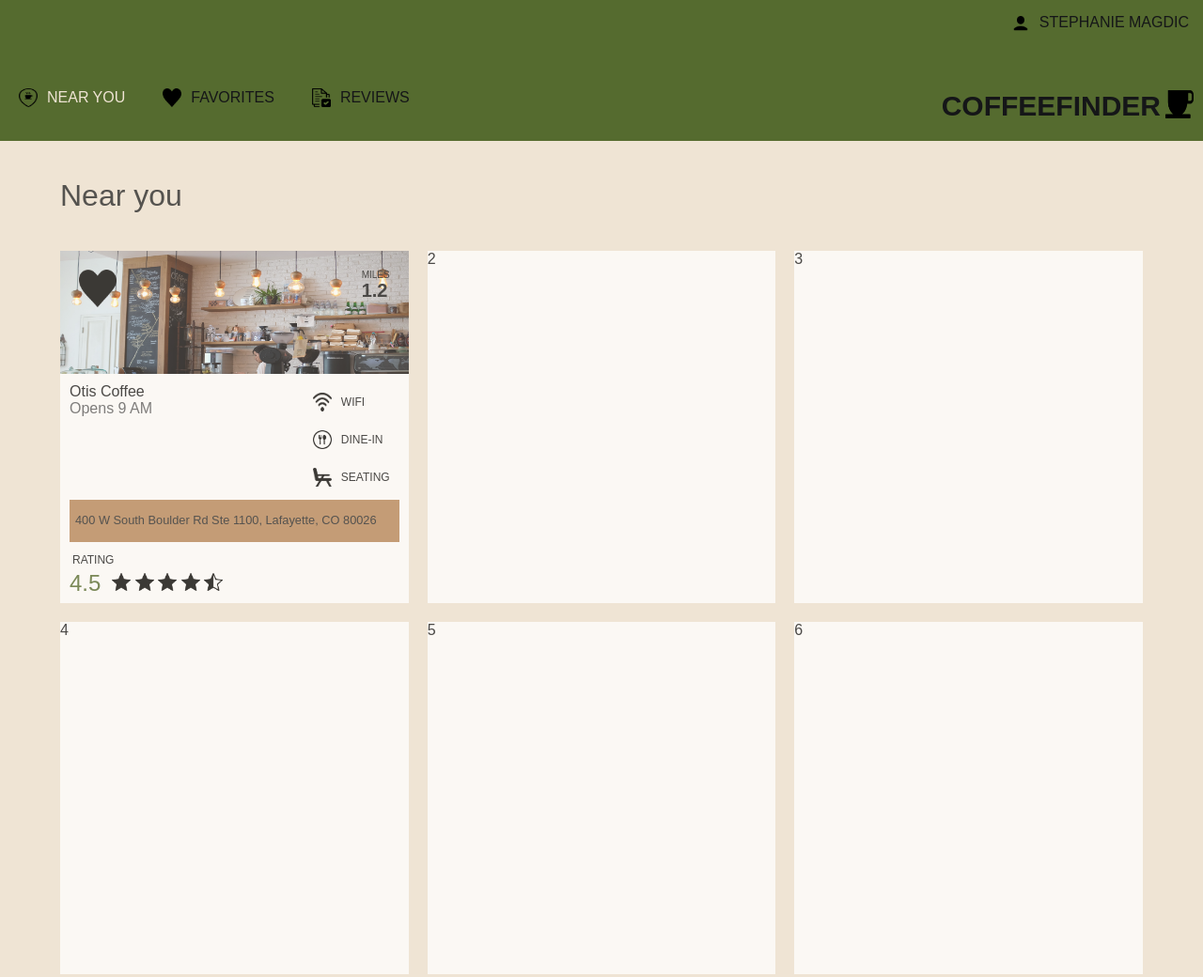
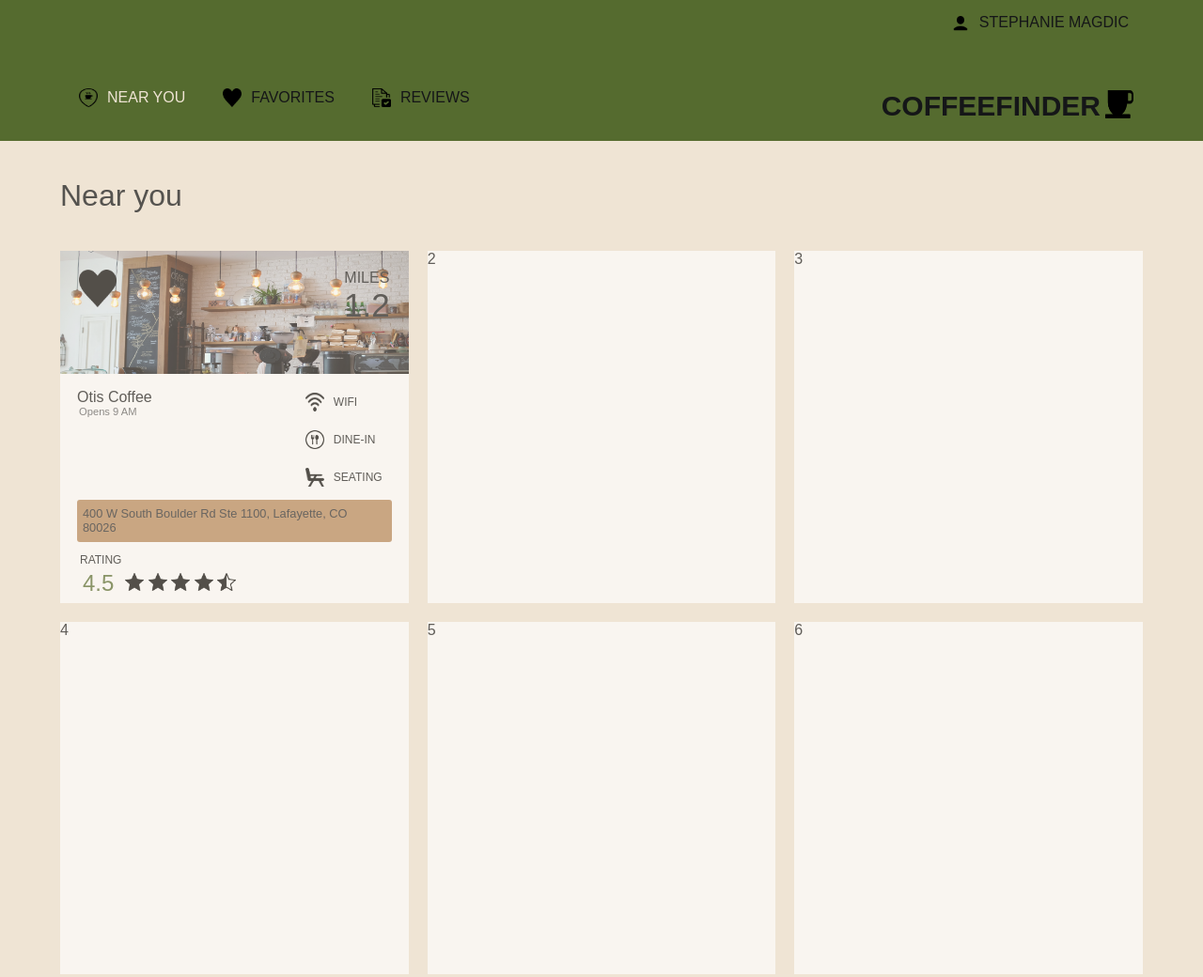
Before and after one commit to stephaniemagdic/static-comp1, a website: page index.html in a window 1280 px wide. Shown: the top 1040 px of the page at 94% size. Drawn offline with Linux system fonts and the light colour scheme.

Commit message:
Fix card top opacity and text

```diff
--- a/css/styles.css
+++ b/css/styles.css
@@ -42,9 +42,15 @@ img {
   margin: 0 auto;
 }
 
-main {
+main, .header-container {
   width: 90%;
   margin: 0 auto;
+}
+
+.header-container {
+  display: flex;
+  flex-direction: row;
+  justify-content: space-between;
 }
 
 body {
@@ -161,7 +167,7 @@ li {
   flex-direction: column;
   background-color: white;
   min-height: 375px;
-  opacity: 0.75;
+  opacity: 0.65;
 }
 
 /* -------- CARD TOP -------- */
@@ -181,15 +187,17 @@ li {
   display: flex;
   flex-direction: column;
   margin: 20px;
+  align-items: center;
+
 }
 
 .miles-label {
-font-size: 10px;
+font-size: 16px;
 }
 
 .miles {
-font-size: 20px;
-font-weight: 700;
+font-size: 35px;
+font-weight: 500;
 /* line-height: ; */
 }
 
@@ -253,8 +261,8 @@ card-image-7 {
   display: flex;
   justify-content: space-between;
   height: 51%;
-  margin-left: 10px;
-  margin-right: 10px;
+  margin-left: 18px;
+  margin-right: 18px;
 }
 /* within details */
 .name-and-hours {
@@ -262,6 +270,7 @@ card-image-7 {
   flex-direction: column;
   /* background-color: bisque; */
   flex: 1;
+  margin-top: 6px;
 }
 
 .shop-name, .hours {
@@ -277,12 +286,15 @@ card-image-7 {
 .hours {
   margin-top: 0px;
   color: hsl(225, 2%, 36%);
+  font-size: .7em;
+  margin-left: 2px;
 }
 
 .shop-features {
   display: flex;
   flex-direction: column;
   justify-content: space-around;
+  /* margin-right: 15px; */
 
   margin-top: 10px;
   /* flex: 1;
@@ -319,10 +331,11 @@ card-image-7 {
   background-color: #b68557 ;
   height: 22%;
   align-items: center;
-  margin-left: 10px;
-  margin-right: 10px;
+  margin-left: 18px;
+  margin-right: 18px;
   margin-top: 10px;
   margin-bottom: 10px;
+  border-radius: 3px;
 
 
 }
@@ -331,6 +344,7 @@ card-image-7 {
  color: hsl(240, 1%, 14%);
  padding: 6px;
  font-size: .8em;
+ /* font-weight: 1.5em; */
  padding-right: 15px;
 }
 
@@ -338,8 +352,8 @@ card-image-7 {
   display: flex;
   flex-direction: column;
   height: 27%;
-  margin-left: 10px;
-  margin-right: 10px;
+  margin-left: 18px;
+  margin-right: 18px;
   /* margin: 10px; */
 }
 
@@ -352,12 +366,14 @@ card-image-7 {
   font-size: 1.5em;
   color: #556b2f;
   margin-right: 12px;
+  margin-left: 6px;
 }
 
 /* within-rating-container */
 .num-rating-container {
 
   display: flex;
+  align-items: center;
 }
 
 .star-container {
--- a/index.html
+++ b/index.html
@@ -9,6 +9,8 @@
   </head>
   <body>
     <header class="main-header">
+      <div class="header-container">
+
         <nav class="nav hide-for-mobile">
           <ol>
             <li class="nearby">
@@ -36,6 +38,8 @@
             <img class="coffee-cup" src="./assets/tea-cup.png" alt="coffee cup">
           </span>
         </div>
+      </div>
+
     </header>
     <main class="container">
       <h2 class="near-you hide-for-mobile ">Near you</h2>
```
